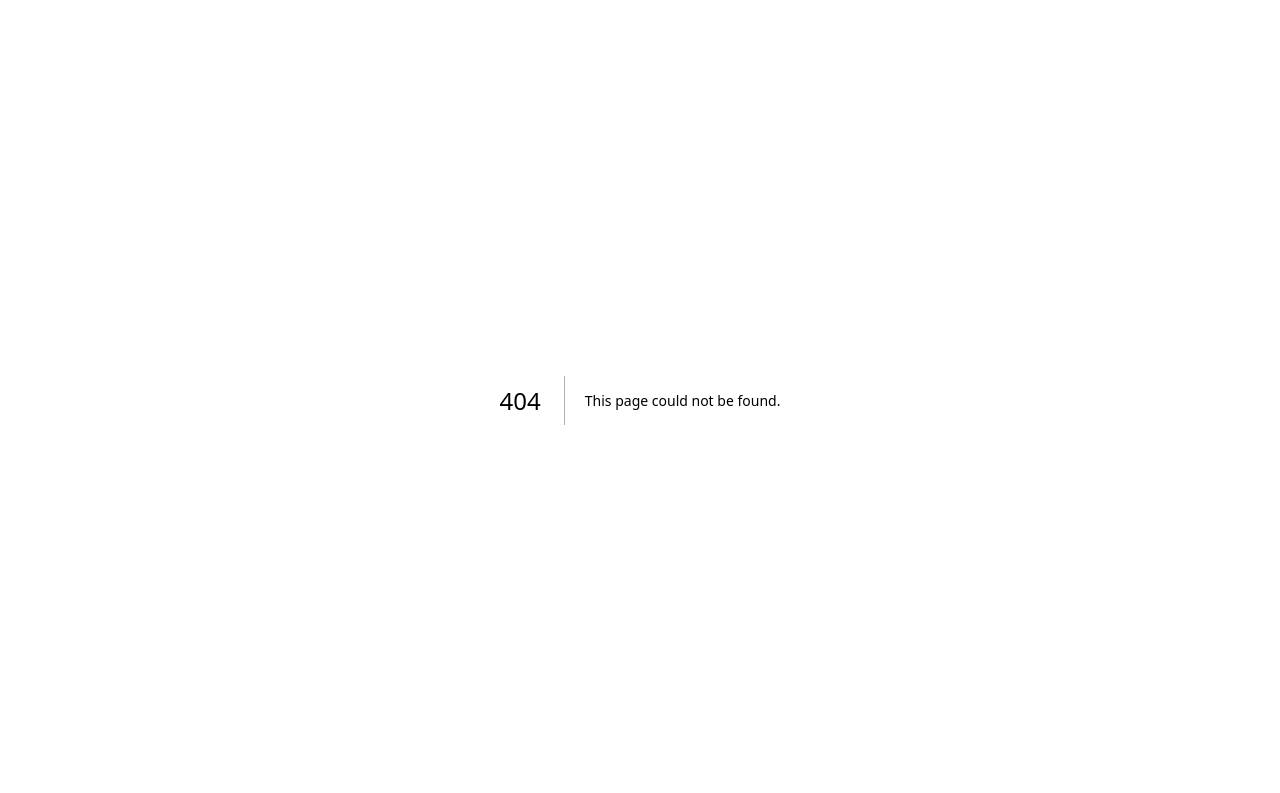
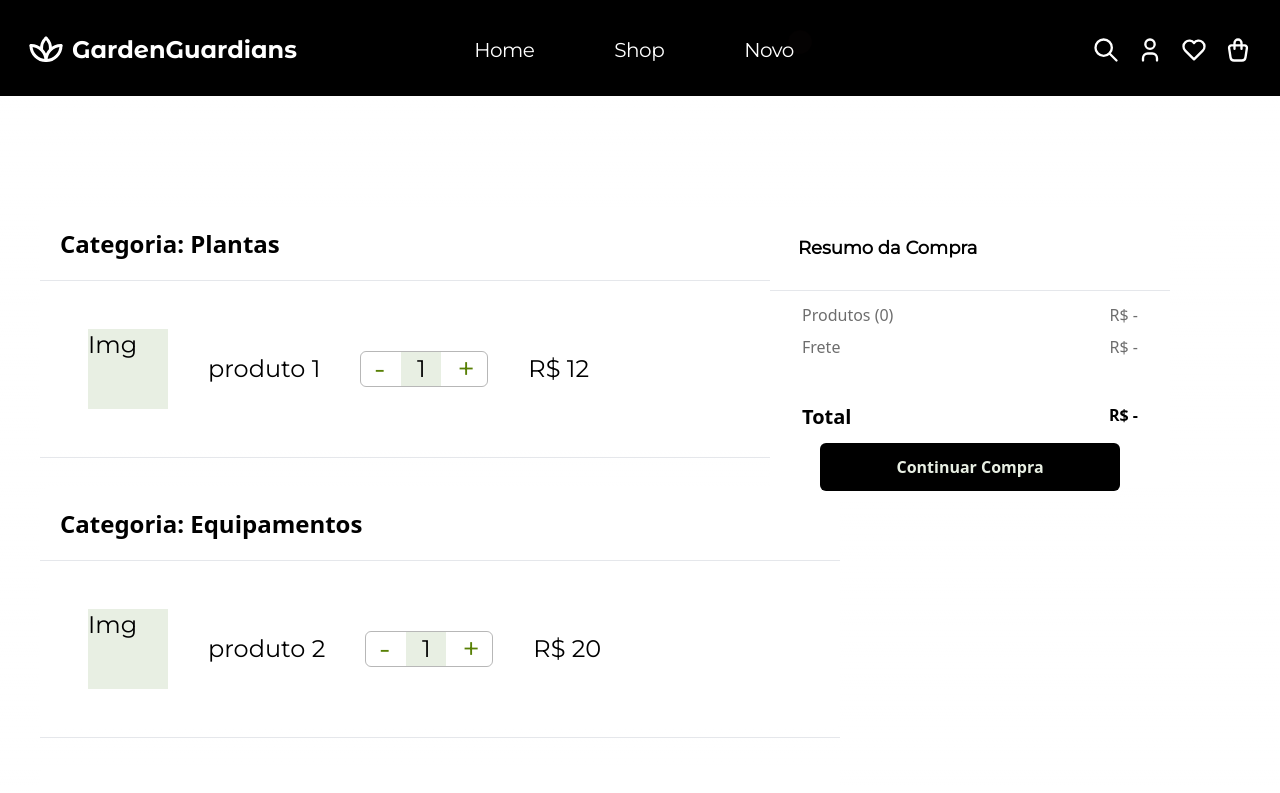
Before and after one commit to SergioJrdms/GardenGuardians, a Next.js app: page /garden-guardians/cart in a window 1280 px wide. Before the commit this address had no page. Shown: the top 793 px of the page. Built offline with nearby package versions, Linux system fonts and the light colour scheme.

Commit message:
feito wishlist

```diff
--- /dev/null
+++ b/src/components/Cart/CartCads.tsx
@@ -0,0 +1,37 @@
+import { Montserrat2 } from "@/pages/_app"
+import CartProductsQntd from "./CartProductsQntd"
+import { useState } from "react"
+
+//isso tem que vir exportado do componente dos produtos (fazer)
+export interface ProductsProps {
+    nome: String
+    categoria: String
+    preco: number
+    img?: any
+}
+
+
+export default function CartCards(props: ProductsProps) {
+
+    return (
+        <div className=" bg-white w-[100vh] h-[30vh] rounded-md">
+            <h1 className="font-bold text-2xl p-5 text-black">Categoria: {props.categoria}</h1>
+            <hr className="bg-palette-mediumlight" />
+
+            <div className={`flex flex-row gap-10 p-12 items-center text-black font-montserrat_alternate text-2xl ${Montserrat2.variable}`}>
+                <div className="justify-center w-20 h-20 bg-palette-mediumlight">
+                    {props.img}
+                </div>
+                <h1>{props.nome}</h1>
+
+                <CartProductsQntd />
+
+                <p className="flex items-end">R$ {props.preco}</p>
+
+            </div>
+
+            <hr className="bg-palette-mediumlight" />
+
+        </div>
+    )
+}
--- /dev/null
+++ b/src/components/Cart/CartProductsQntd.tsx
@@ -0,0 +1,34 @@
+import { useState } from "react"
+
+export default function CartProductsQntd() {
+    var [isClicked, setIsClicked] = useState(1)
+
+    function dec (){
+        setIsClicked(isClicked - 1)
+
+
+        if (isClicked < 1){
+            setIsClicked(isClicked = 0)
+        }
+    }
+
+    return (
+        <div className="flex justify-center gap-4 items-center h-9 w-32 border border-[#00000048] rounded-md select-none">
+            <button
+                onClick={dec}
+                className="text-palette-mediumgreen text-3xl cursor-pointer">
+                    -
+            </button>
+            <h1 className="flex justify-center items-center bg-palette-mediumlight w-10 h-full">
+                {isClicked}
+            </h1>
+            <button
+                onClick={() => {
+                    setIsClicked(isClicked + 1)
+                }}
+                className="text-palette-mediumgreen text-3xl cursor-pointer">
+                    +
+            </button>
+        </div>
+    )
+}
--- /dev/null
+++ b/src/components/Cart/CartResume.tsx
@@ -0,0 +1,42 @@
+import { Montserrat2 } from "@/pages/_app";
+
+export default function CartResume() {
+    return (
+        <div className="flex flex-col justify-center bg-white w-[50vh] h-[35vh] rounded-md -space-y-5">
+            <div className="flex flex-col">
+                <div className="p-7">
+                    <h1 className={`font-bold text-black text-lg font-montserrat_alternate ${Montserrat2.variable}`}>
+                        Resumo da Compra
+                    </h1>
+                </div>
+                <hr className="bg-palette-mediumlight" />
+            </div>
+
+            <div className="flex flex-col -space-y-14 text-[#00000092]">
+                <div className="flex justify-between p-8">
+                    <p>Produtos (0)</p>
+                    <p>R$ -</p>
+                </div>
+
+                <div className="flex justify-between p-8">
+                    <p>Frete</p>
+                    <p>R$ -</p>
+                </div>
+            </div>
+
+            <div className="p-8 flex justify-between text-black font-bold">
+                <h1 className="text-xl">
+                    Total
+                </h1>
+                <p>R$ -</p>
+            </div>
+
+            <div className="flex justify-center">
+                <button className="font-bold text-palette-mediumlight rounded-md p-3 w-3/4 bg-black hover:bg-palette-mediumgreen duration-300">
+                    Continuar Compra
+                </button>
+            </div>
+
+        </div>
+    )
+}
--- a/src/components/Home/Header/UserMenu.tsx
+++ b/src/components/Home/Header/UserMenu.tsx
@@ -11,7 +11,9 @@ export default function UserMenu(){
                 <Link href={"./hearts"}>
                     <IconHeart className="w-7 h-10  hover:text-palette-lightgreen duration-300 cursor-pointer"/>
                 </Link>
-                <IconShoppingBag className="w-7 h-10 hover:hover:text-palette-lightgreen duration-300 cursor-pointer"/>
+                <Link href={"./cart"}>
+                    <IconShoppingBag className="w-7 h-10 hover:hover:text-palette-lightgreen duration-300 cursor-pointer"/>
+                </Link>
         </div>
     )
 }
--- /dev/null
+++ b/src/pages/garden-guardians/cart/index.tsx
@@ -0,0 +1,27 @@
+import CartCards from "@/components/Cart/CartCads";
+import CartResume from "@/components/Cart/CartResume";
+import Header from "@/components/Home/Header/Header";
+
+export default function cart(){
+    return(
+        <>
+            <div className="bg-black h-24 flex flex-col gap-52 pl-10">
+                <header>
+                    <Header />
+                </header>
+
+                    <section className="grid grid-cols-2">
+                        <div className="flex flex-col gap-x-28 gap-y-10">
+                            <CartCards nome={"produto 1"} categoria={"Plantas"} preco={12} img={"Img"}/>
+                            <CartCards nome={"produto 2"} categoria={"Equipamentos"} preco={20} img={"Img"}/>
+                            <CartCards nome={"produto 3"} categoria={"Variados"} preco={40} img={"Img"}/>
+                        </div>
+                        <div className="flex justify-center">
+                            <CartResume />
+                        </div>
+                    </section>
+
+            </div>
+        </>
+    )
+}
--- a/src/pages/garden-guardians/home/index.tsx
+++ b/src/pages/garden-guardians/home/index.tsx
@@ -40,7 +40,7 @@ export default function Home() {
       </section>
 
       <section>
-          <HomeNewProductsRender />
+        <HomeNewProductsRender />
       </section>
 
       <footer className="flex flex-row bg-palette-mediumlight text-black">
```
